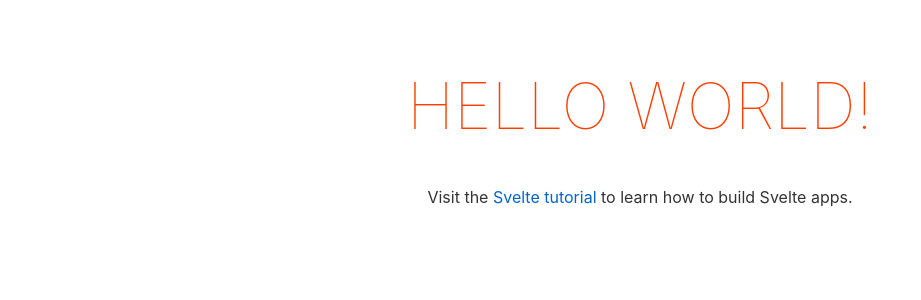
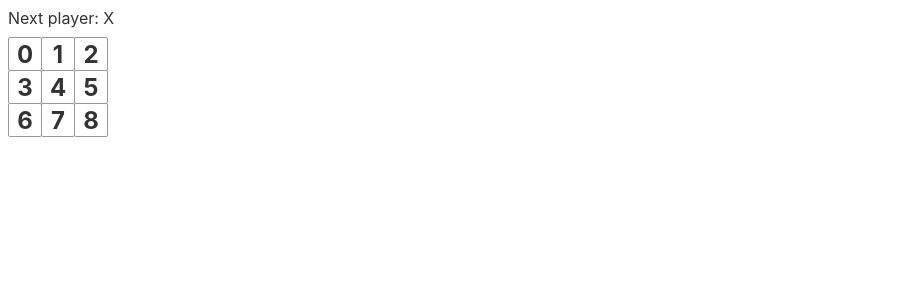
Before and after one commit to mykyta-shulipa/svelte-tic-tac-toe, a Svelte app: page / in a window 1280 px wide. Shown: the top 300 px of the page, without its empty margins (0-921 px from the left). Built offline with nearby package versions, Linux system fonts and the light colour scheme.

Commit message:
Step 1. Starter code - Square, Board, Game

```diff
--- /dev/null
+++ b/src/Board.svelte
@@ -0,0 +1,38 @@
+<script>
+    import Square from './Square.svelte';
+
+    let status = 'Next player: X';
+</script>
+<style>
+
+
+    .board-row:after {
+        clear: both;
+        content: "";
+        display: table;
+    }
+
+    .status {
+        margin-bottom: 10px;
+    }
+
+</style>
+
+<div class="game-board">
+    <div class="status">{status}</div>
+    <div class="board-row">
+        <Square value={0} />
+        <Square value={1} />
+        <Square value={2} />
+    </div>
+    <div class="board-row">
+        <Square value={3} />
+        <Square value={4} />
+        <Square value={5} />
+    </div>
+    <div class="board-row">
+        <Square value={6} />
+        <Square value={7} />
+        <Square value={8} />
+    </div>
+</div>
--- /dev/null
+++ b/src/Game.svelte
@@ -0,0 +1,37 @@
+<script>
+    import Board from './Board.svelte';
+</script>
+
+<style>
+    body {
+        font: 14px Futura, sans-serif;
+        margin: 20px;
+    }
+
+    ol, ul {
+        padding-left: 30px;
+    }
+
+    .game {
+        display: flex;
+        flex-direction: row;
+    }
+
+    .game-info {
+        margin-left: 20px;
+    }
+</style>
+
+<div class="game">
+    <div class="game-board">
+        <Board />
+    </div>
+    <div class="game-info">
+    <div>
+        <!--        TODO   -->
+    </div>
+    <ol>
+        <!--        TODO   -->
+    </ol>
+    </div>
+</div>
--- /dev/null
+++ b/src/Square.svelte
@@ -0,0 +1,29 @@
+<script>
+	export let value = null;
+</script>
+
+<style>
+	.square {
+		background: #fff;
+		border: 1px solid #999;
+		float: left;
+		font-size: 24px;
+		font-weight: bold;
+		line-height: 34px;
+		height: 34px;
+		margin-right: -1px;
+		margin-top: -1px;
+		margin-bottom: 0;
+		padding: 0;
+		text-align: center;
+		width: 34px;
+	}
+
+	.square:focus {
+		outline: none;
+	}
+</style>
+
+<button class="square">
+	{ value }
+</button>
--- a/src/main.js
+++ b/src/main.js
@@ -1,10 +1,8 @@
-import App from './App.svelte';
+import Game from './Game.svelte';
 
-const app = new App({
+const app = new Game({
 	target: document.body,
-	props: {
-		name: 'world'
-	}
+	props: {}
 });
 
 export default app;
```
Also changed, not shown: src/App.svelte (line endings or trailing spaces).
